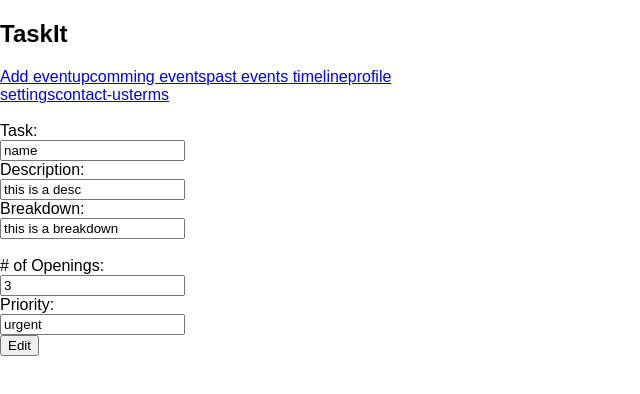
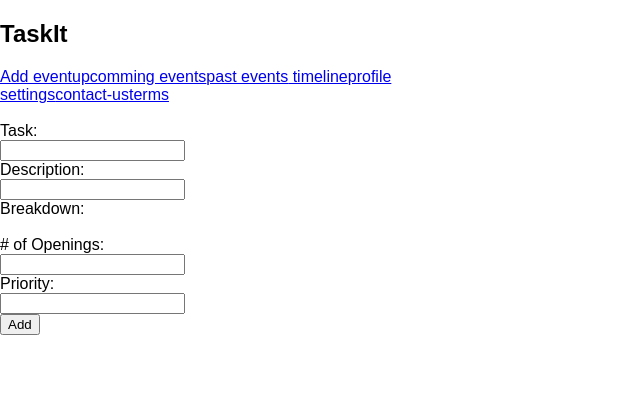
Before and after one commit to jugglingrose/Taskit, a React (Create React App) app: page /add in a window 1280 px wide. Shown: the top 394 px of the page, without its empty margins (0-640 px from the left). Built offline with nearby package versions, Linux system fonts and the light colour scheme.

Commit message:
Adjusted state for Event Lis, Individual Event, TaskListOrganizer, and IndividualTask.  Having issues with Task.js when I attempt to edit the input fields.

```diff
--- a/src/App.js
+++ b/src/App.js
@@ -20,49 +20,42 @@ class App extends React.Component {
         {
           id: "eventOne",
           name: "First Event",
-          date: 12,
-          location: "event",
+          date: "October",
+          location: "Austin",
           tasks: [{id: "foo",
           name: "set up the booth",
-          desc: "this is a desc",
-          breakdown: ["this is a breakdown"],
+          desc: "set up booth",
+          breakdown: ["set up table", "place a cover", "2 chairs"],
           number_of_openings: 3 ,
-          priority: "urgent"},
+          priority: "important"},
           {id: "bar",
           name: "sweep the floor",
-          desc: "this is a desc",
-          breakdown: ["this is a breakdown"],
+          desc: "sweep the stadium",
+          breakdown: ["sweep", "put away broom"],
           number_of_openings: 3 ,
           priority: "urgent"}],
         },
         {
           id: "eventTwo",
           name: "Second Event",
-          date: 12,
-          location: "event",
+          date: "November",
+          location: "Dallas",
           tasks: [{id: "bash",
           name: "Throw out the trash",
-          desc: "this is a desc",
-          breakdown: ["this is a breakdown"],
+          desc: "Take out the trash after the event",
+          breakdown: ["Grab bags from cabinet", "place garbage in bins outside", "separate recyclables"],
           number_of_openings: 3 ,
-          priority: "urgent"},
+          priority: "important"},
           {id: "blah",
           name: "Sign in guests",
           desc: "this is a desc",
-          breakdown: ["this is a breakdown"],
+          breakdown: ["set up guest list", "sign in guests as they arrive"],
           number_of_openings: 3 ,
           priority: "urgent"}],
         }
       ],
       cur_event: { },
-      cur_task:{
-        id: "test",
-        name: "name",
-        desc: "this is a desc",
-        breakdown: ["this is a breakdown"],
-        number_of_openings: 3 ,
-        priority: "urgent",
-      },
+      cur_task:{ },
     }
   }
 
@@ -96,12 +89,13 @@ class App extends React.Component {
 
   loadCurEvent = (id) => {
     /*here we load our cur_event*/
-    console.log("loading our current event into state" + id);
     const cur_event = {...this.state.cur_event};
-    const data = this.state.events[id];
-    console.log('data' + data);
-    this.setState({ cur_event : cur_event });
+    this.setState({ cur_event : this.state.events[id]});
+  }
 
+  loadCurTask = (id) => {
+    const cur_task = {...this.state.cur_task};
+    this.setState({ cur_task : this.state.cur_event.tasks[id]});
   }
 
   loadRecipe = (id) => {
@@ -125,13 +119,10 @@ class App extends React.Component {
     this.setState({ cur_event: cur_event});
   }
 
-  taskChange = (fieldName, id) => (e) => {
+  taskChange = (fieldName) => (e) => {
     const value = e.target.value;
     const cur_task = {...this.state.cur_task};
-    cur_task[fieldName][id] = value;
-    console.log(fieldName);
-    console.log(cur_task[fieldName].id);
-    console.log(cur_task.breakdown.id);
+    cur_task[fieldName] = value;
     this.setState({ cur_task : cur_task});
   }
 
@@ -144,9 +135,9 @@ class App extends React.Component {
           <Route exact path = "/" render={(props) => (<EventList {...props} events={this.state.events} /> )} />
           <Route exact path = "/event/:id" render={(props) => (<TaskListOrganizer {...props} events={this.state.events} cur_event={this.state.cur_event} delete={this.delete} loadCurEvent={this.loadCurEvent} />)} />
           <Route exact path = "/createevent" render={(props) => (<CreateEvent {...props} eventChange={this.eventChange} />)}/>)} />
-          <Route exact path = "/add" render={(props) => (<Task {...props} taskChange={this.taskChange} cur_task={this.state.cur_task}
+          <Route exact path = "/add" render={(props) => (<Task {...props}  taskChange={this.taskChange} cur_task={this.state.cur_task}
           updateTask={this.updateTask} appendInput={this.appendInput} createBlank={this.createBlank} loadRecipe={this.loadRecipe} />)} />
-          <Route exact path = "/edit/:id" render={(props) => (<Task {...props} taskChange={this.taskChange} cur_task={this.state.cur_task}
+          <Route exact path = "/edit/:id" render={(props) => (<Task {...props} loadCurTask={this.loadCurTask} taskChange={this.taskChange} cur_task={this.state.cur_task}
           addTask={this.addTask} appendInput={this.appendInput} createBlank={this.createBlank}  updateTask={this.updateTask} loadRecipe={this.loadRecipe}  />)} />
           <Route exact path = "/volunteer" render={(props) => (<VolunteerTaskList {...props} cur_event={this.state.cur_event} /> )} />
         </Switch>
--- a/src/components/IndividualTask.js
+++ b/src/components/IndividualTask.js
@@ -6,9 +6,10 @@ import { Link } from 'react-router-dom';
 class IndividualTask extends React.Component{
 
   render(){
-    console.log("test" + this.props.details);
-    console.log("id: " + this.props.id);
+    console.log("individual task id:", this.props.id);
+
     return(
+
       <div>
         <p>{this.props.details.name}</p>
         <Link to={"/edit/" + this.props.id}>
--- a/src/components/Task.js
+++ b/src/components/Task.js
@@ -7,22 +7,24 @@ class Task extends React.Component {
 
   componentWillMount(){
     this.props.createBlank();
+    //this.props.loadCurTask(this.props.match.params.id);
+
+
   }
 
   componentDidMount(){
-    var id = this.props.cur_task.id;
-    //var id = this.props.match.params.id;
+    console.log('component did mount');
+    var id = this.props.match.params.id;
 
     if(id === undefined){
-      console.log("add: recipe is undefined");
+      console.log("recipe is undefined.  Add Task");
       this.props.createBlank();
     }
     else{
-        console.log("edit: recipe is defined");
-         /* once we have our backend set up.  This will set our cur_task based on the params id.  From here we can edit the task */
-        this.props.loadRecipe(this.props.match.params.id);
+        console.log("edit: recipe is defined. Edit task");
+        this.props.loadCurTask(this.props.match.params.id);
       }
-    }
+  }
 
     addEdit(id){
       //If this is a new task, we want to create a new task
@@ -40,8 +42,10 @@ class Task extends React.Component {
     }
 
   render(){
+    console.log("page rendering");
     var breakdowns = this.props.cur_task.breakdown || [];
     console.log(breakdowns);
+
 
     return(
       <div>
@@ -71,7 +75,7 @@ class Task extends React.Component {
         <input value={this.props.cur_task.priority} onChange={this.props.taskChange("priority")}></input>
         <br/>
         { this.props.cur_task.id ? (
-          <button onClick={() => {this.addEdit(this.props.cur_task.id)}} >Edit</button>
+          <button onClick={() => {this.addEdit(this.props.cur_task)}} >Edit</button>
         ): (
           <button onClick={() => {this.addEdit(this.props.cur_task.id)}}>Add</button>
         )}
--- a/src/components/TaskListOrganizer.js
+++ b/src/components/TaskListOrganizer.js
@@ -19,7 +19,7 @@ class TaskListOrganizer extends React.Component {
       <h2>{this.props.events[id].location}</h2>
       <h3>Task List</h3>
         {
-          tasks.map((task, idx) => <IndividualTask key={id} id={id} details={this.props.events[id].tasks[idx]} /> )
+          tasks.map((task, idx) => <IndividualTask key={idx} id={idx} details={this.props.events[id].tasks[idx]} /> )
         }
 
 
```
